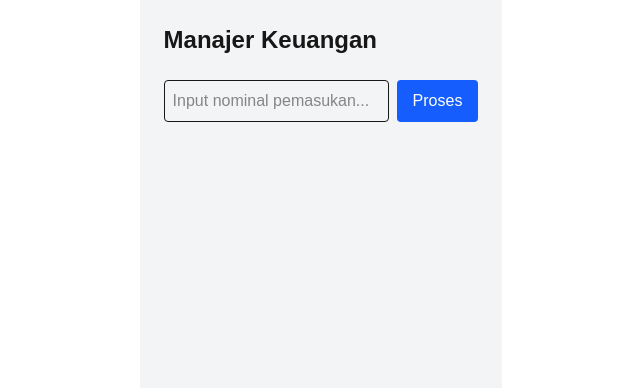
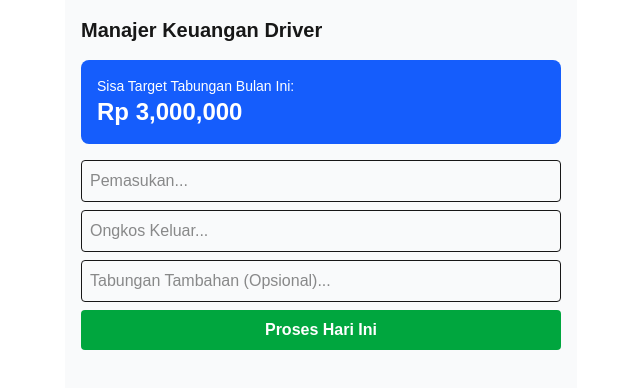
Before and after one commit to fatwahrizkia-ctrl/forhamdan, a Next.js app: page / in a window 1280 px wide. Shown: the top 388 px of the page, without its empty margins (319-959 px from the left). Built offline with nearby package versions, Linux system fonts and the light colour scheme.

Commit message:
Update fitur driver dan target 3jt

```diff
--- a/app/page.tsx
+++ b/app/page.tsx
@@ -1,60 +1,74 @@
 "use client";
 import { useState, useEffect } from "react";
 
-// Struktur data (Interface)
 interface Transaction {
   id: number;
+  date: string;
   label: string;
   amount: number;
-  category: string;
 }
 
 export default function Home() {
   const [transactions, setTransactions] = useState<Transaction[]>([]);
-  const [inputAmount, setInputAmount] = useState("");
+  const [pemasukan, setPemasukan] = useState("");
+  const [ongkos, setOngkos] = useState("");
+  const [extraTabungan, setExtraTabungan] = useState("");
 
-  // Mengambil data dari memori browser (LocalStorage)
+  const targetBulanan = 3000000;
+
   useEffect(() => {
-    const saved = localStorage.getItem("my-keuangan");
+    const saved = localStorage.getItem("data-driver");
     if (saved) setTransactions(JSON.parse(saved));
   }, []);
 
-  // Menyimpan data ke memori browser setiap ada perubahan
   useEffect(() => {
-    localStorage.setItem("my-keuangan", JSON.stringify(transactions));
+    localStorage.setItem("data-driver", JSON.stringify(transactions));
   }, [transactions]);
 
   const handleProcess = () => {
-    const total = parseFloat(inputAmount);
-    if (isNaN(total) || total <= 0) return;
+    const p = parseFloat(pemasukan);
+    const o = parseFloat(ongkos);
+    if (isNaN(p)) return;
+
+    const bersih = p - (isNaN(o) ? 0 : o);
+    const date = new Date().toLocaleDateString("id-ID");
 
     const newEntries = [
-      { id: Date.now(), label: "Pemasukan Utama", amount: total, category: "Pemasukan" },
-      { id: Date.now() + 1, label: "Service Motor (10%)", amount: total * 0.1, category: "Service" },
-      { id: Date.now() + 2, label: "Ongkos (15%)", amount: total * 0.15, category: "Ongkos" },
-      { id: Date.now() + 3, label: "Tabungan (20%)", amount: total * 0.2, category: "Tabungan" },
+      { id: Date.now(), date, label: "Pemasukan Bersih", amount: bersih },
+      { id: Date.now() + 1, date, label: "Service (5%)", amount: bersih * 0.05 },
+      { id: Date.now() + 2, date, label: "Tabungan (20%)", amount: bersih * 0.2 },
+      ...(parseFloat(extraTabungan) > 0 ? [{ id: Date.now() + 3, date, label: "Tabungan Tambahan", amount: parseFloat(extraTabungan) }] : [])
     ];
 
     setTransactions([...newEntries, ...transactions]);
-    setInputAmount("");
+    setPemasukan(""); setOngkos(""); setExtraTabungan("");
   };
 
+  const totalTabungan = transactions
+    .filter(t => t.label.includes("Tabungan"))
+    .reduce((sum, t) => sum + t.amount, 0);
+
   return (
-    <main className="p-6 max-w-lg mx-auto bg-gray-100 min-h-screen">
-      <h1 className="text-2xl font-bold mb-6">Manajer Keuangan</h1>
-      <div className="flex gap-2 mb-6">
-        <input
-          className="border p-2 rounded w-full"
-          placeholder="Input nominal pemasukan..."
-          value={inputAmount}
-          onChange={(e) => setInputAmount(e.target.value)}
-        />
-        <button className="bg-blue-600 text-white px-4 py-2 rounded" onClick={handleProcess}>Proses</button>
+    <main className="p-4 max-w-lg mx-auto bg-gray-50 min-h-screen">
+      <h1 className="text-xl font-bold mb-4">Manajer Keuangan Driver</h1>
+
+      {/* Panel Target */}
+      <div className="bg-blue-600 text-white p-4 rounded-lg mb-4">
+        <p className="text-sm">Sisa Target Tabungan Bulan Ini:</p>
+        <h2 className="text-2xl font-bold">Rp {(targetBulanan - totalTabungan).toLocaleString()}</h2>
       </div>
-      <div className="space-y-3">
+
+      <div className="space-y-2 mb-6">
+        <input className="border p-2 w-full rounded" placeholder="Pemasukan..." value={pemasukan} onChange={(e) => setPemasukan(e.target.value)} />
+        <input className="border p-2 w-full rounded" placeholder="Ongkos Keluar..." value={ongkos} onChange={(e) => setOngkos(e.target.value)} />
+        <input className="border p-2 w-full rounded" placeholder="Tabungan Tambahan (Opsional)..." value={extraTabungan} onChange={(e) => setExtraTabungan(e.target.value)} />
+        <button className="w-full bg-green-600 text-white p-2 rounded font-bold" onClick={handleProcess}>Proses Hari Ini</button>
+      </div>
+
+      <div className="space-y-2">
         {transactions.map((t) => (
-          <div key={t.id} className="bg-white p-4 rounded shadow flex justify-between">
-            <span>{t.label}</span>
+          <div key={t.id} className="bg-white p-3 rounded border flex justify-between text-sm">
+            <div><p className="text-gray-500 text-[10px]">{t.date}</p><p>{t.label}</p></div>
             <span className="font-bold">Rp {t.amount.toLocaleString()}</span>
           </div>
         ))}
```
